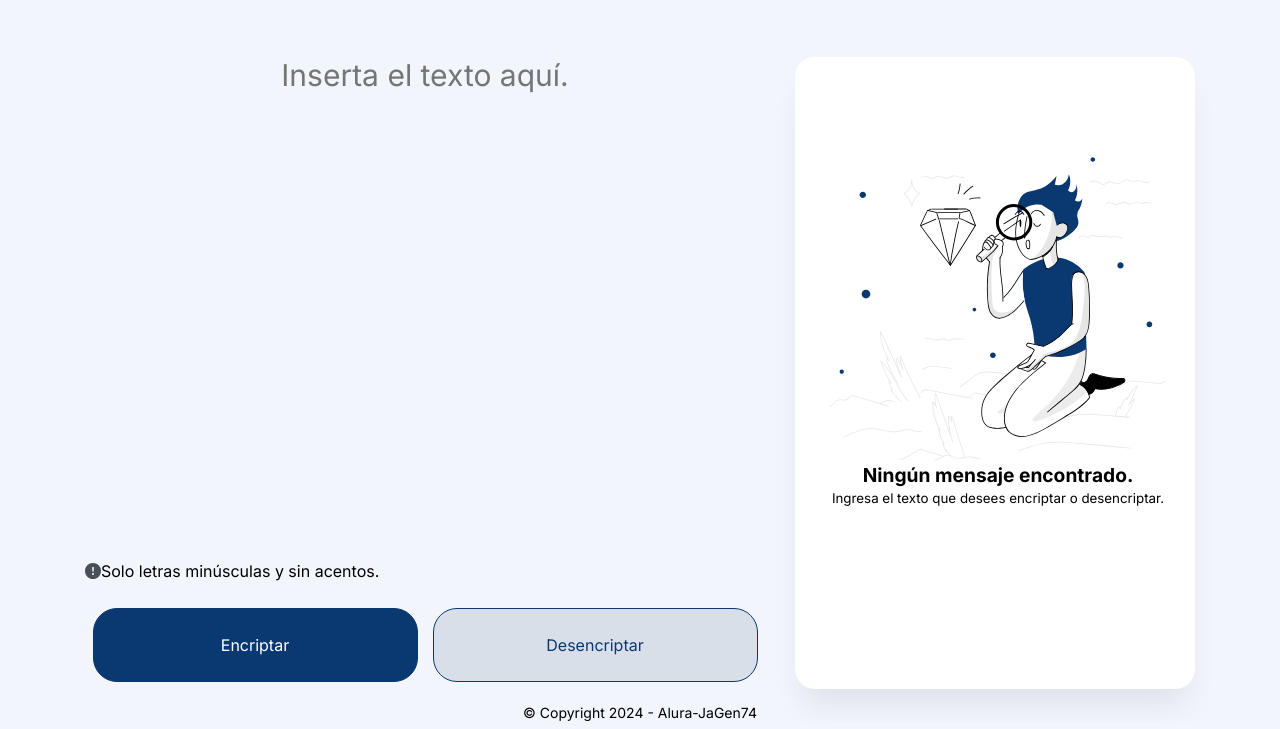
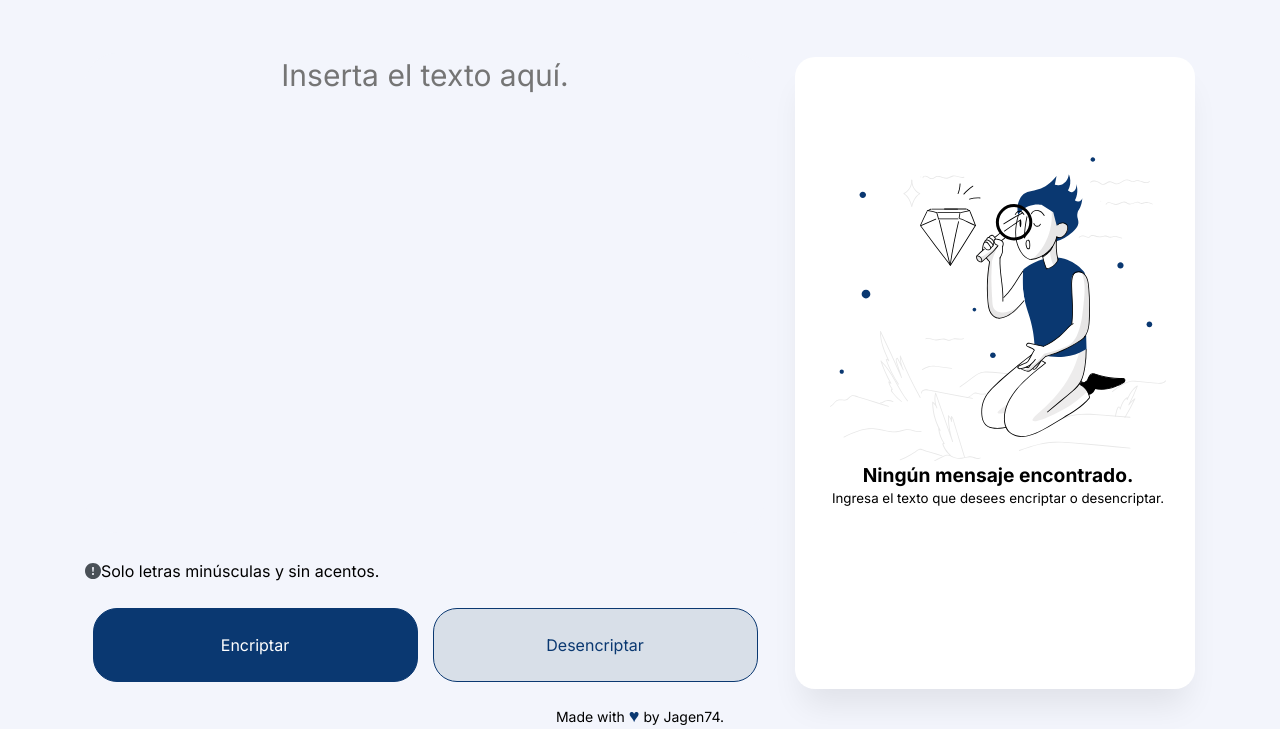
Before and after one commit to Jagen74/challenge-alura-g6, a plain HTML site: page index.html in a window 1280 px wide. Shown: the part 91-820 px from the top of the page. Drawn offline with Linux system fonts and the light colour scheme.

Commit message:
update footer info

```diff
--- a/index.html
+++ b/index.html
@@ -49,7 +49,7 @@
         </section>
     </main>
 
-    <footer><p>&copy; Copyright 2024 - Alura-JaGen74 </p></footer>
+    <footer><p>Made with <span class="cora">&#9829;</span> by Jagen74. </p></footer>
 
 
 </html>
--- a/styles/style.css
+++ b/styles/style.css
@@ -155,6 +155,11 @@
    bottom: 0;
  }
 
+ .cora {
+    color: #0A3871;
+    font-size: large;
+ }
+
  /** Media Queries Area
     Mobile View by Default */
 
```
